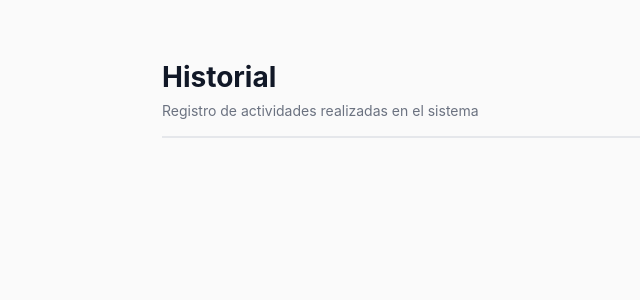
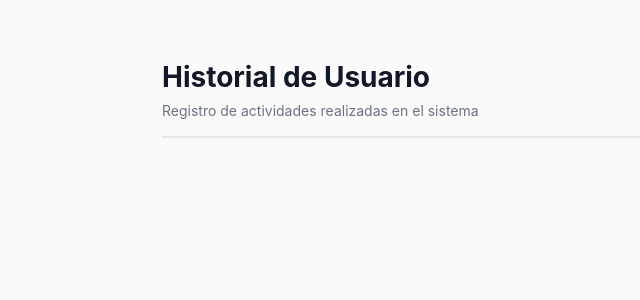
Before and after one commit to LuisAndana/front-grafo-generator, an Angular app: page /historial in a window 1280 px wide. Shown: the top 300 px of the page, without its empty margins (23-663 px from the left). Built offline with nearby package versions, Linux system fonts and the light colour scheme.

Commit message:
Update historial.component.html

```diff
--- a/src/app/features/historial/pages/historial/historial.component.html
+++ b/src/app/features/historial/pages/historial/historial.component.html
@@ -2,7 +2,7 @@
 
   <!-- TÍTULO -->
   <div class="page-header">
-    <h1>Historial</h1>
+    <h1>Historial de Usuario</h1>
     <p>Registro de actividades realizadas en el sistema</p>
   </div>
 
```
